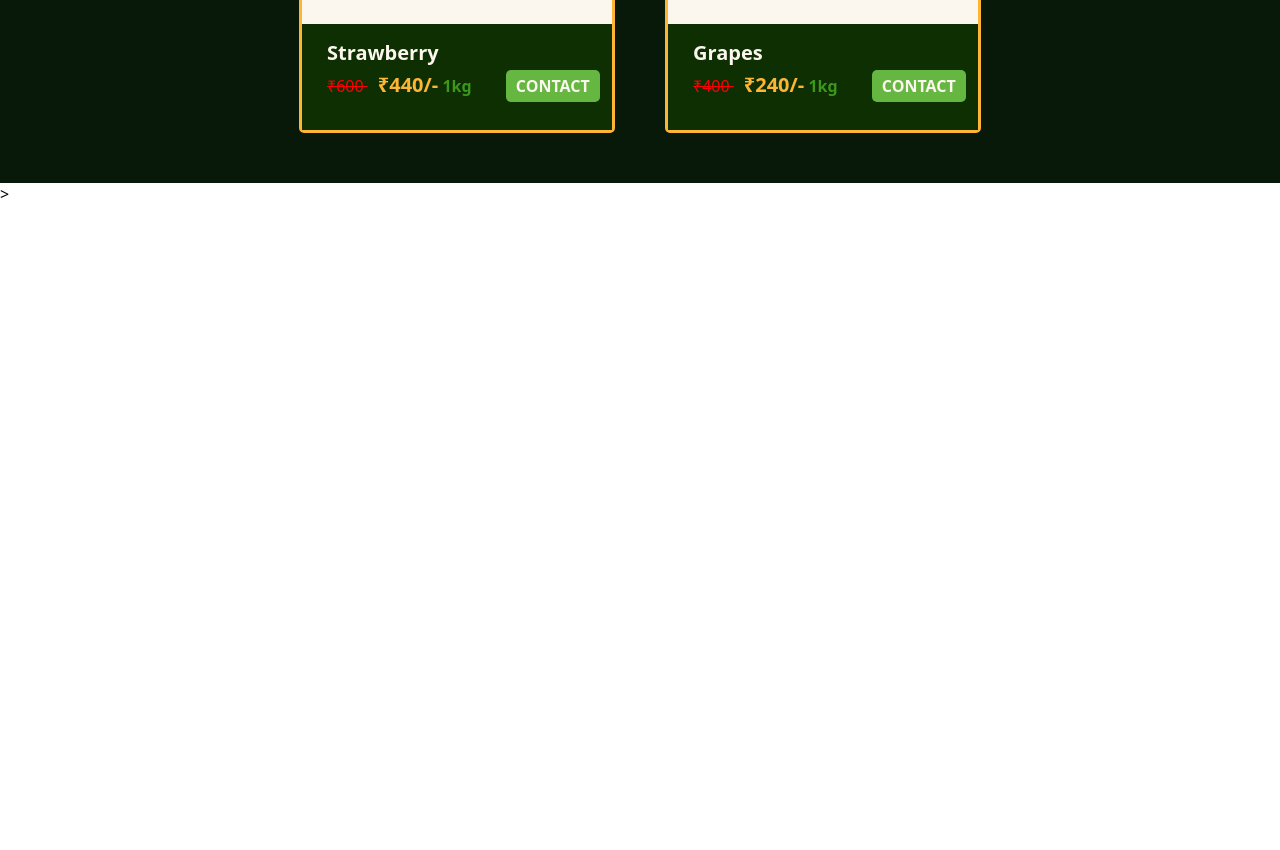
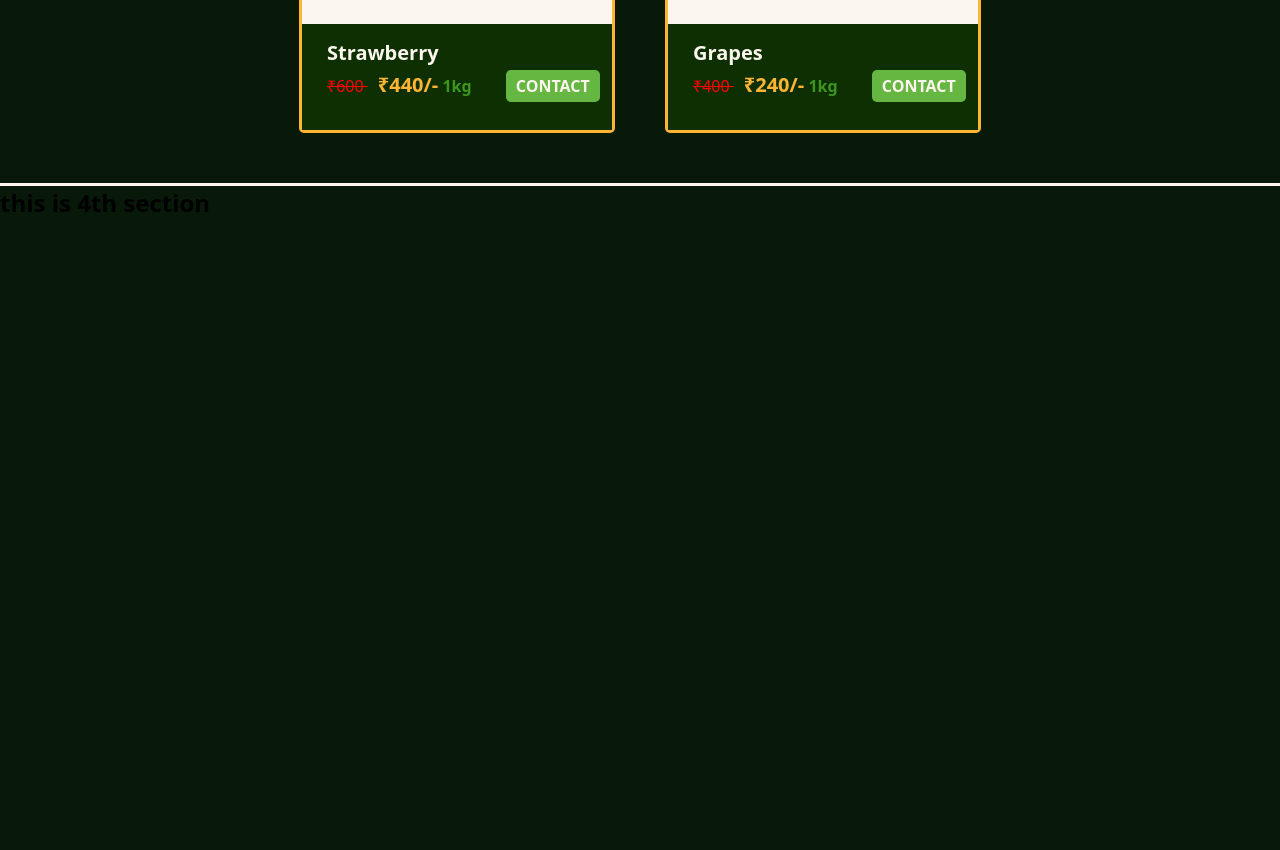
Before and after one commit to MohdOwaisShah/Fruitful-Seasons, a plain HTML site: page index.html in a window 1280 px wide. Shown: the part 2850-3700 px from the top of the page. Before the commit the page ends 3055 px from the top, so only its background shows below. Drawn offline with nearby package versions, Linux system fonts and the light colour scheme.

Commit message:
section-4 added

```diff
--- a/index.html
+++ b/index.html
@@ -156,6 +156,10 @@
             </div>
         </div>
     </section>
+
+    <section class="section-4">
+        <h1>this is 4th section</h1>
+    </section>
     <!--Feedback is remaining--> >
     <!-- <section class="section-4" id="Feedback">
         <form action="hello.php">
```
